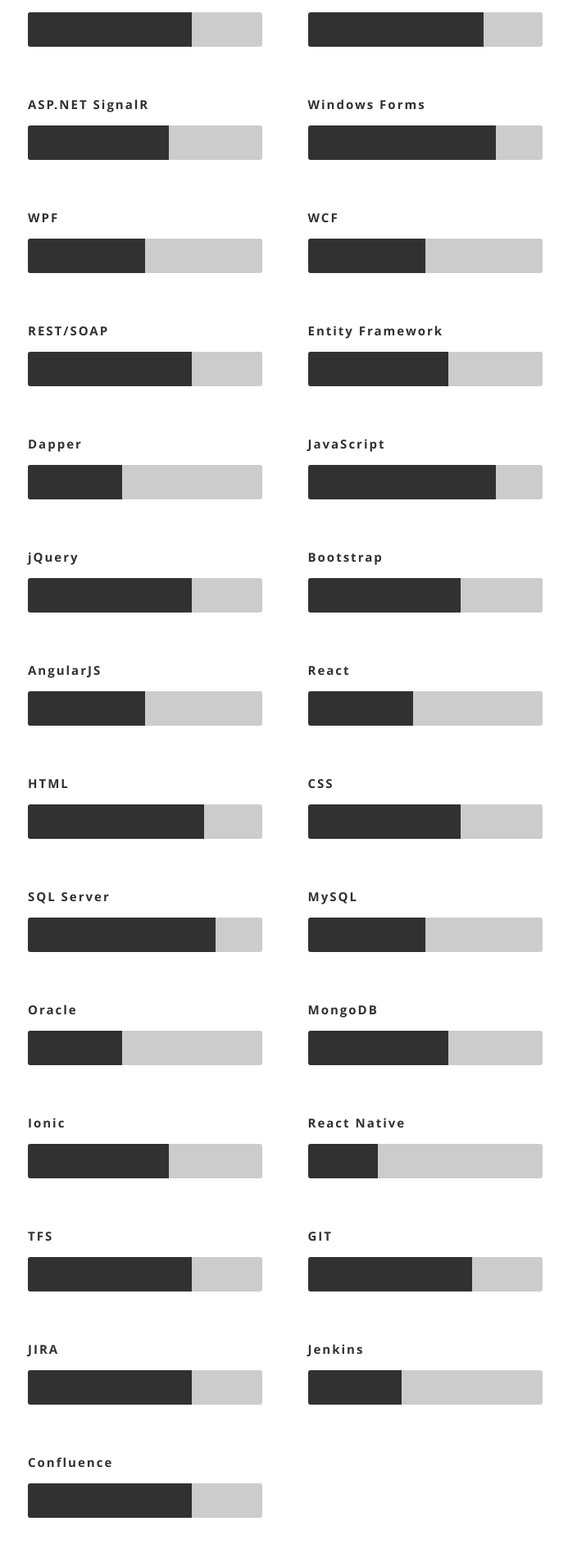
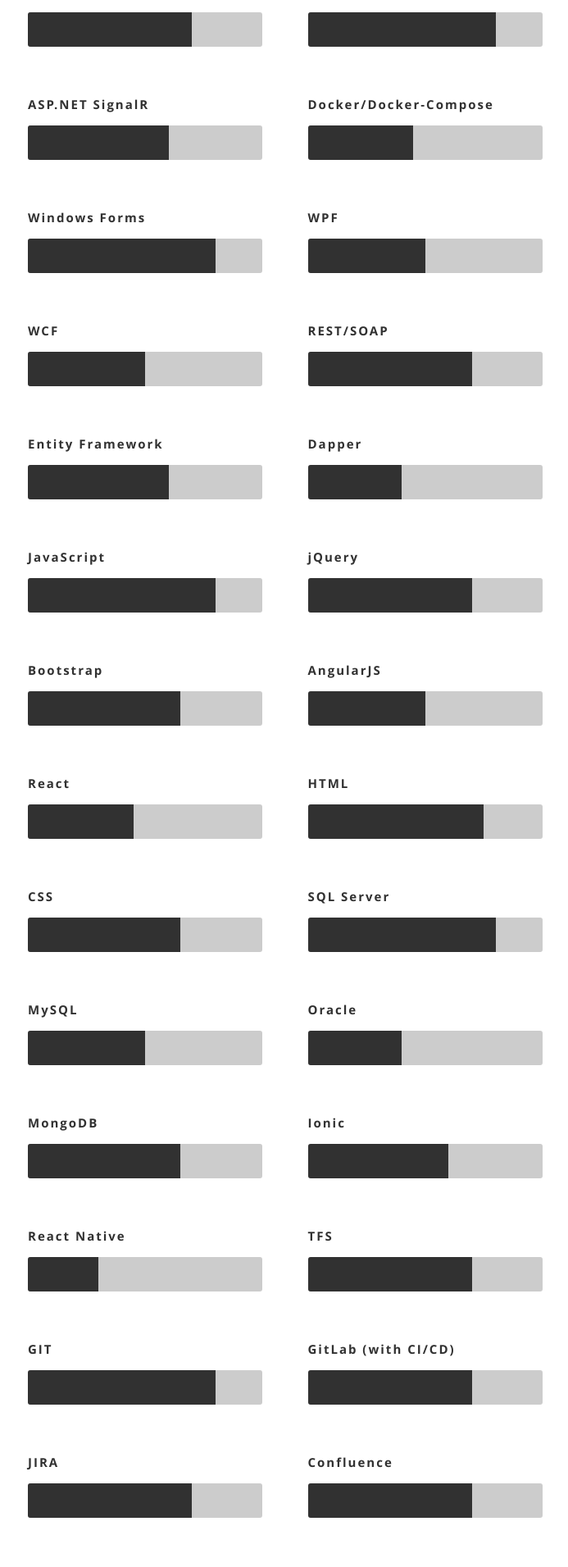
Before and after one commit to LucasRosinelli/resume, a React (Create React App) app: page / in a window 1280 px wide. Shown: the part 5089-7000 px from the top of the page at 82% size, without its empty margins (371-1064 px from the left). Built offline with nearby package versions, Linux system fonts and the light colour scheme.

Commit message:
Update skills

```diff
--- a/src/resumeData.js
+++ b/src/resumeData.js
@@ -96,10 +96,11 @@
         ],
         "skills": [
             { "name": "C#", "size": 80, "nameClass": "csharp", "sizeClass": "eigthy" },
-            { "name": ".NET Core", "size": 50, "nameClass": "netcore", "sizeClass": "fifty" },
+            { "name": ".NET Core", "size": 70, "nameClass": "netcore", "sizeClass": "seventy" },
             { "name": "ASP.NET MVC (4, 5)", "size": 70, "nameClass": "aspnetmvc", "sizeClass": "seventy" },
-            { "name": "ASP.NET Web API", "size": 75, "nameClass": "aspnetwebapi", "sizeClass": "seventyfive" },
+            { "name": "ASP.NET Web API", "size": 80, "nameClass": "aspnetwebapi", "sizeClass": "eigthy" },
             { "name": "ASP.NET SignalR", "size": 60, "nameClass": "aspnetsignalr", "sizeClass": "sixty" },
+            { "name": "Docker/Docker-Compose", "size": 45, "nameClass": "docker", "sizeClass": "fortyfive" },
             { "name": "Windows Forms", "size": 80, "nameClass": "windowsforms", "sizeClass": "eigthy" },
             { "name": "WPF", "size": 50, "nameClass": "wpf", "sizeClass": "fifty" },
             { "name": "WCF", "size": 50, "nameClass": "wcf", "sizeClass": "fifty" },
@@ -116,14 +117,15 @@
             { "name": "SQL Server", "size": 80, "nameClass": "sqlserver", "sizeClass": "eigthy" },
             { "name": "MySQL", "size": 50, "nameClass": "mysql", "sizeClass": "fifty" },
             { "name": "Oracle", "size": 40, "nameClass": "oracle", "sizeClass": "forty" },
-            { "name": "MongoDB", "size": 60, "nameClass": "mongodb", "sizeClass": "sixty" },
+            { "name": "MongoDB", "size": 65, "nameClass": "mongodb", "sizeClass": "sixtyfive" },
             { "name": "Ionic", "size": 60, "nameClass": "ionic", "sizeClass": "sixty" },
             { "name": "React Native", "size": 30, "nameClass": "reactnative", "sizeClass": "thirty" },
             { "name": "TFS", "size": 70, "nameClass": "tfs", "sizeClass": "seventy" },
-            { "name": "GIT", "size": 70, "nameClass": "git", "sizeClass": "seventy" },
-            { "name": "JIRA", "size": 70, "nameClass": "git", "sizeClass": "seventy" },
-            { "name": "Jenkins", "size": 40, "nameClass": "git", "sizeClass": "forty" },
-            { "name": "Confluence", "size": 70, "nameClass": "git", "sizeClass": "seventy" }
+            { "name": "GIT", "size": 80, "nameClass": "git", "sizeClass": "eigthy" },
+            { "name": "GitLab (with CI/CD)", "size": 70, "nameClass": "gitlab", "sizeClass": "seventy" },
+            { "name": "JIRA", "size": 70, "nameClass": "jira", "sizeClass": "seventy" },
+            { "name": "Confluence", "size": 70, "nameClass": "confluence", "sizeClass": "seventy" },
+            { "name": "Jenkins", "size": 35, "nameClass": "jenkins", "sizeClass": "thirtyfive" },
         ]
     },
 }
```
